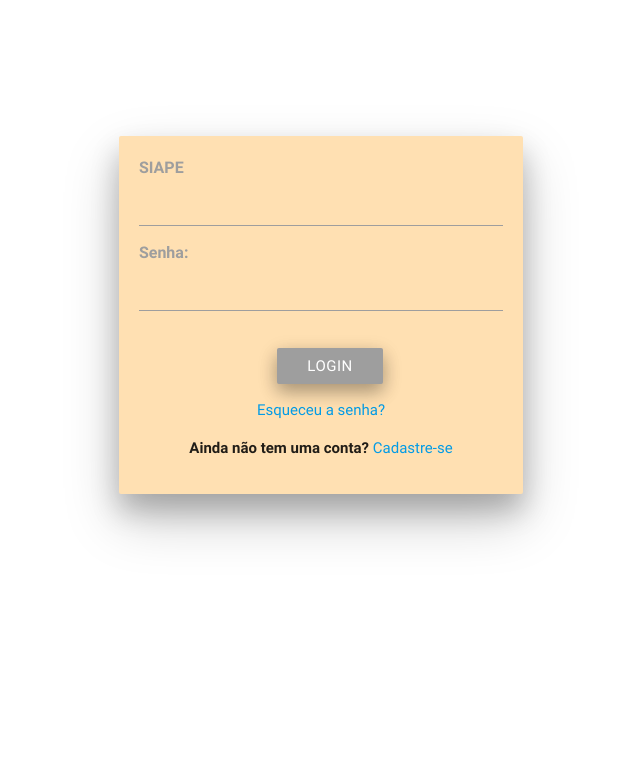
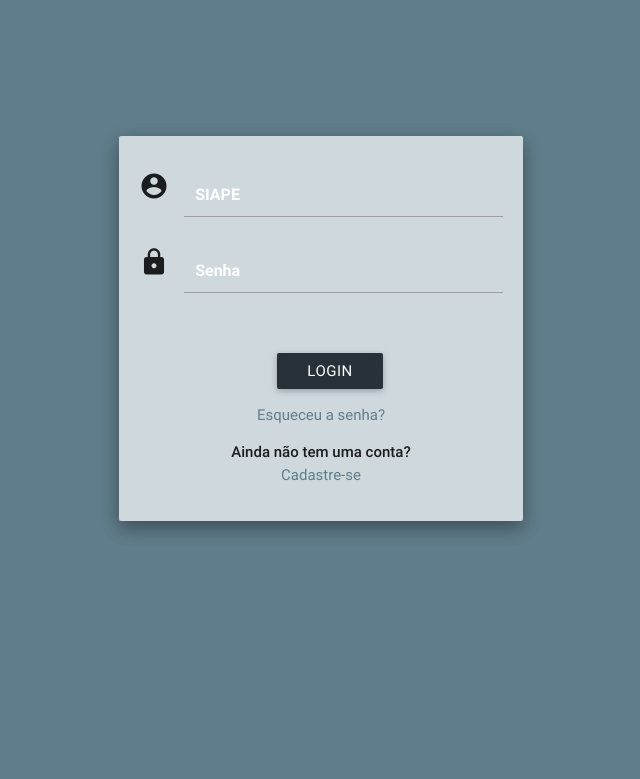
Before and after one commit to felipefo/gde, a Django app: template app/templates/login.html in a window 1280 px wide. Shown: the top 779 px of the page, without its empty margins (319-959 px from the left). Run offline with Django 3.2, Linux system fonts and the light colour scheme; the template is opened without the code that fills it, so the values that code supplies are empty.

Commit message:
Padronizacao da tela de login.

```diff
--- a/app/templates/login.html
+++ b/app/templates/login.html
@@ -13,29 +13,34 @@
 
     <div class="row">
         <div id= "form-login" class="col s4 offset-s4">
-            <div class="card-panel orange lighten-4 z-depth-4">
+            <div class="card-panel blue-grey lighten-4 z-depth-2">
                 <form id="login-form" method="post"
                       action="{% url 'django.contrib.auth.views.login' %}">
                     {% csrf_token %}
 
+                    <div class="input-field">
+                        <i class="material-icons prefix">account_circle</i>
+                        <label for="id_username">SIAPE</label>
+                        <input id="id_username" name="username"
+                                   type="text" class="validate">
+                    </div>
 
-                            <label for="id_username">SIAPE</label>
-                            <input id="id_username" name="username"
-                                       type="text" class="validate">
-
-                            <label for="id_password">Senha:</label>
+                    <div class="input-field">
+                            <i class="material-icons prefix">lock</i>
+                            <label for="id_password">Senha</label>
                             <input id="id_password" name="password"
                                        type="password" class="validate">
+                    </div>
 
-    <br/><br/>
+                    <br/><br/>
 
-                    <button id="botao-login" class="btn grey z-depth-2" type="submit" name="action">Login</button>
+                    <button id="botao-login" class="btn blue-grey darken-4 z-depth-1" type="submit" name="action">Login</button>
                     <input type="hidden" name="next" value="/home" />
                     <ul class="center hide-on-med-and-down">
-                          <li><a href="#">Esqueceu a senha?</a></li>
+                          <li><a class="blue-grey-text" href="#">Esqueceu a senha?</a></li>
                     </ul>
                     <ul class="center hide-on-med-and-down">
-                          <li><b>Ainda não tem uma conta? </b><a href="{% url 'app.views.cadastroUsuario' %}">Cadastre-se</a></li>
+                          <li><strong>Ainda não tem uma conta?</strong><br/><a class="blue-grey-text" href="{% url 'app.views.cadastroUsuario' %}">Cadastre-se</a></li>
                     </ul>
                 </form>
             </div>
--- a/app/templates/login_base.html
+++ b/app/templates/login_base.html
@@ -15,7 +15,7 @@
 
 
     </head>
-    <body>
+    <body class="blue-grey">
 
         {% block content %}
         {% endblock %}
--- a/static/css/app.css
+++ b/static/css/app.css
@@ -4,7 +4,7 @@
 }
 
 #form-login label{
-   /*color:#fff !important;*/
+    color:#fff !important;
     font-weight:bold;
     font-size:16px;
 }
```
Also changed, not shown: static/img/background_login.jpg (added).
